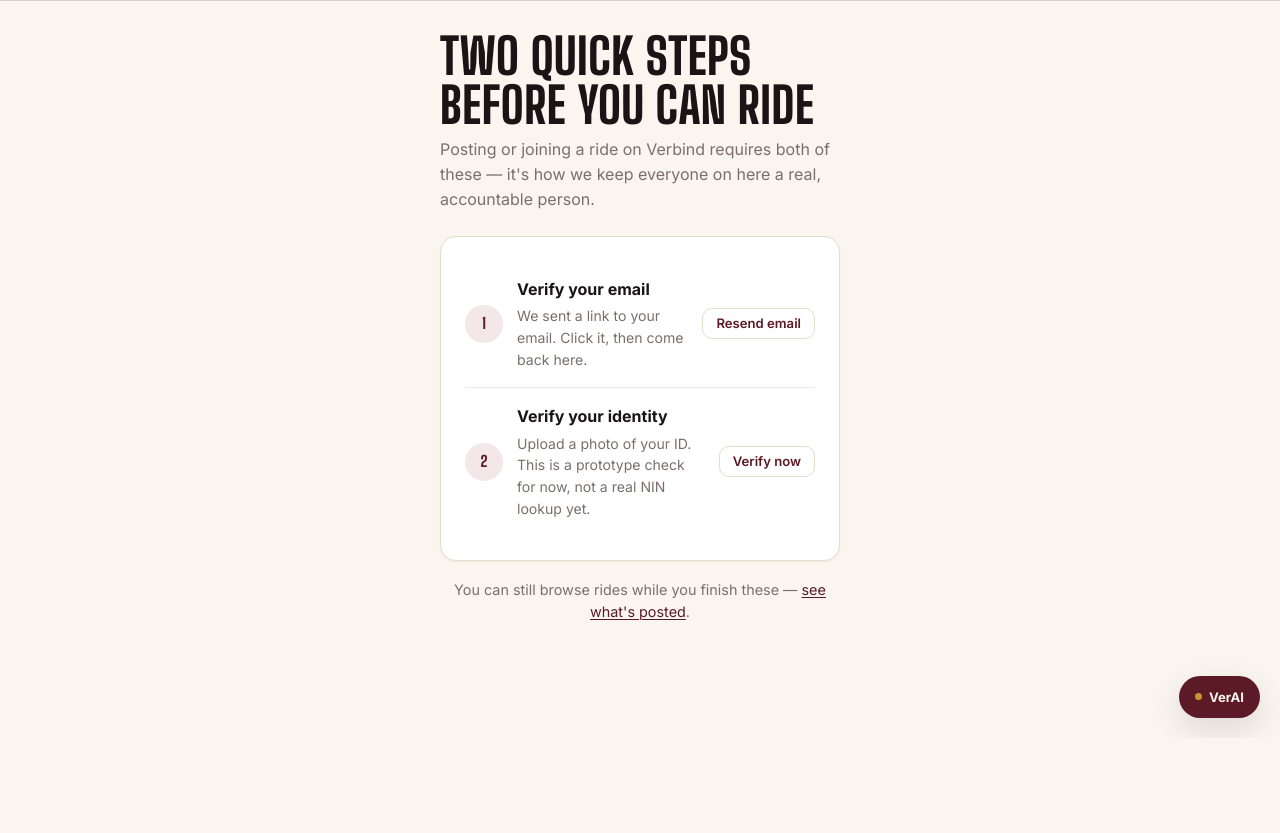
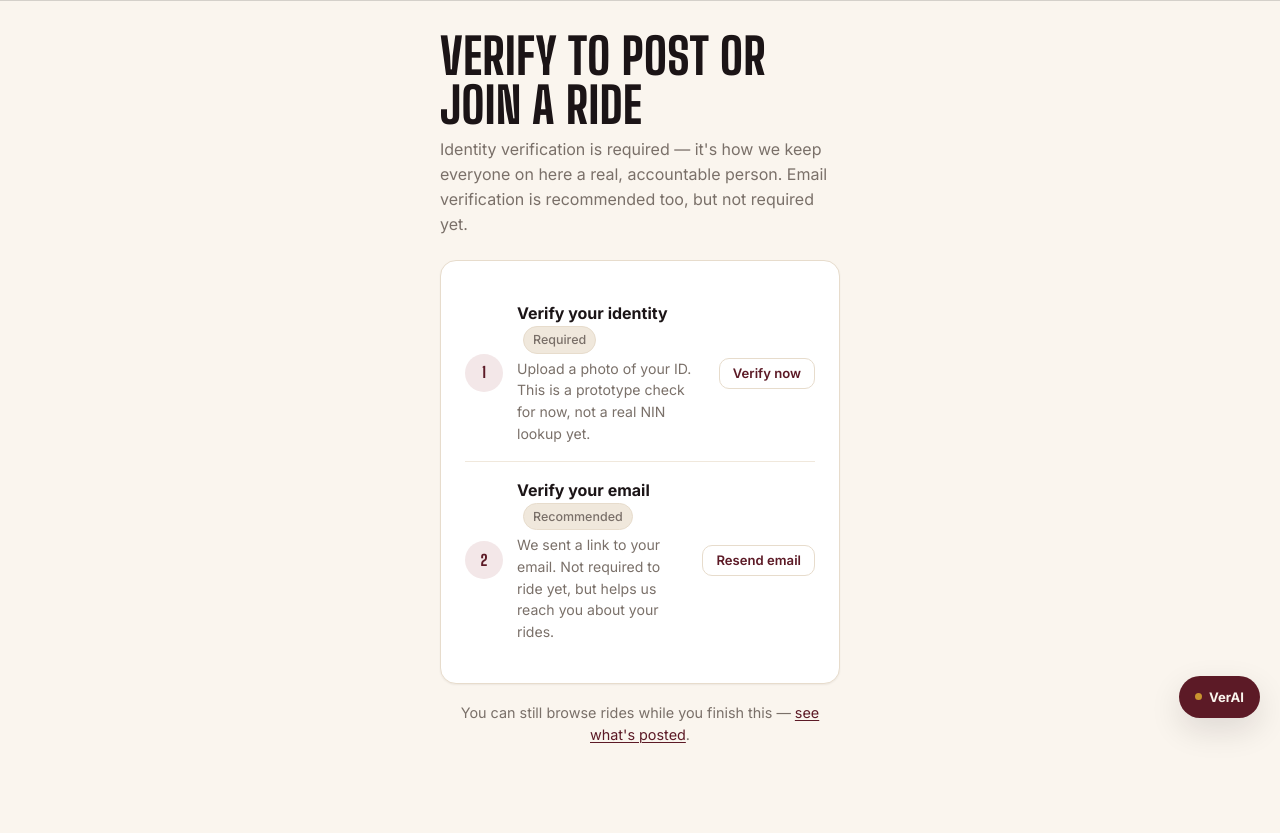
Before and after one commit to Smile-Crafts/Verbind, a Django app: template trips/templates/trips/verification_gate.html in a window 1280 px wide. Shown: the part 62-895 px from the top of the page. Before the commit the page ends 795 px from the top, so only its background shows below. Run offline with Django 5.2, Linux system fonts and the light colour scheme; the template is opened without the code that fills it, so the values that code supplies are empty.

Commit message:
Loosen verification: ID required, email recommended for now

```diff
--- a/trips/templates/trips/verification_gate.html
+++ b/trips/templates/trips/verification_gate.html
@@ -4,42 +4,22 @@
 
 {% block content %}
 <div class="head">
-  <h1>Two quick steps before you can ride</h1>
+  <h1>Verify to post or join a ride</h1>
   <p class="head__sub">
-    Posting or joining a ride on Verbind requires both of these — it's how
-    we keep everyone on here a real, accountable person.
+    Identity verification is required — it's how we keep everyone on here
+    a real, accountable person. Email verification is recommended too,
+    but not required yet.
   </p>
 </div>
 
 <div class="panel">
   <div class="verify-step">
-    <span class="verify-step__icon {% if user.profile.email_verified %}verify-step__icon--done{% else %}verify-step__icon--pending{% endif %}">
-      {% if user.profile.email_verified %}&#10003;{% else %}1{% endif %}
-    </span>
-    <div style="flex:1">
-      <strong>Verify your email</strong>
-      <p style="margin:4px 0 0;color:var(--muted);font-size:.88rem">
-        {% if user.profile.email_verified %}
-          Done — {{ user.email }} is confirmed.
-        {% else %}
-          We sent a link to {{ user.email|default:"your email" }}. Click it, then come back here.
-        {% endif %}
-      </p>
-    </div>
-    {% if not user.profile.email_verified %}
-    <form method="post" action="{% url 'resend-verification-email' %}">
-      {% csrf_token %}
-      <button type="submit" class="btn btn--ghost btn--sm">Resend email</button>
-    </form>
-    {% endif %}
-  </div>
-
-  <div class="verify-step">
     <span class="verify-step__icon {% if user.profile.is_verified %}verify-step__icon--done{% else %}verify-step__icon--pending{% endif %}">
-      {% if user.profile.is_verified %}&#10003;{% else %}2{% endif %}
+      {% if user.profile.is_verified %}&#10003;{% else %}1{% endif %}
     </span>
     <div style="flex:1">
       <strong>Verify your identity</strong>
+      <span class="chip chip--status" style="margin-left:6px">Required</span>
       <p style="margin:4px 0 0;color:var(--muted);font-size:.88rem">
         {% if user.profile.is_verified %}
           Done — thanks for confirming who you are.
@@ -52,15 +32,38 @@
     <a href="{% url 'verify-identity' %}" class="btn btn--ghost btn--sm">Verify now</a>
     {% endif %}
   </div>
+
+  <div class="verify-step">
+    <span class="verify-step__icon {% if user.profile.email_verified %}verify-step__icon--done{% else %}verify-step__icon--pending{% endif %}">
+      {% if user.profile.email_verified %}&#10003;{% else %}2{% endif %}
+    </span>
+    <div style="flex:1">
+      <strong>Verify your email</strong>
+      <span class="chip chip--status" style="margin-left:6px">Recommended</span>
+      <p style="margin:4px 0 0;color:var(--muted);font-size:.88rem">
+        {% if user.profile.email_verified %}
+          Done — {{ user.email }} is confirmed.
+        {% else %}
+          We sent a link to {{ user.email|default:"your email" }}. Not required to ride yet, but helps us reach you about your rides.
+        {% endif %}
+      </p>
+    </div>
+    {% if not user.profile.email_verified %}
+    <form method="post" action="{% url 'resend-verification-email' %}">
+      {% csrf_token %}
+      <button type="submit" class="btn btn--ghost btn--sm">Resend email</button>
+    </form>
+    {% endif %}
+  </div>
 </div>
 
 {% if user.profile.fully_verified %}
 <div class="notice" style="margin-top:20px">
   <strong>You're all set</strong>
-  Both steps are done — you can post and join rides now.
+  Your identity is verified — you can post and join rides now.
 </div>
 <a href="{% url 'trip-list' %}" class="btn" style="margin-top:8px">Browse rides</a>
 {% else %}
-<p class="auth__alt">You can still browse rides while you finish these — <a href="{% url 'trip-list' %}">see what's posted</a>.</p>
+<p class="auth__alt">You can still browse rides while you finish this — <a href="{% url 'trip-list' %}">see what's posted</a>.</p>
 {% endif %}
 {% endblock %}
```
Also changed, not shown: trips/models.py (+9 -5 lines).
